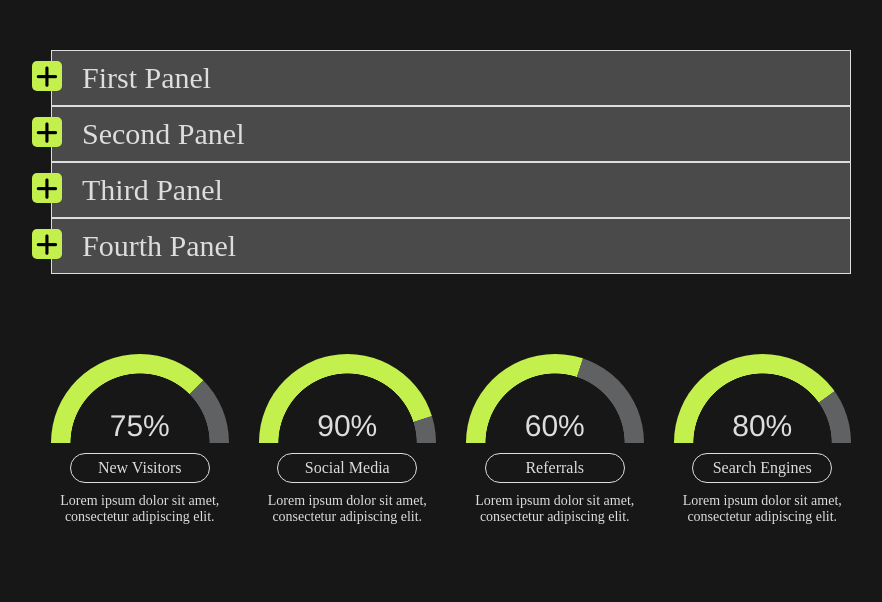
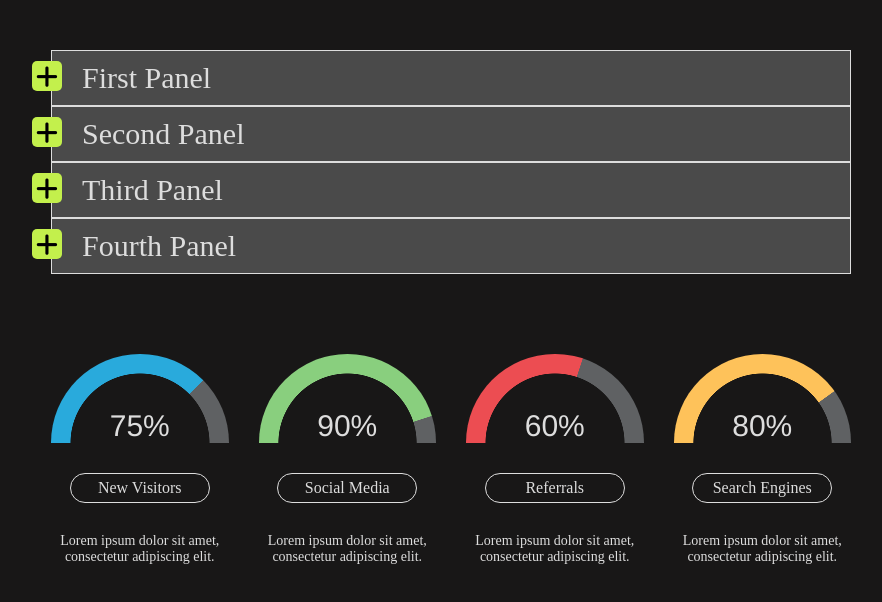
Before and after one commit to MarynaShavlak/step-jquery-accordion, a plain HTML site: page index.html in a window 1280 px wide. Shown: the whole page, without its empty margins (189-1071 px from the left). Drawn offline with nearby package versions, Linux system fonts and the light colour scheme.

Commit message:
add different colors

```diff
--- a/skillbar.js
+++ b/skillbar.js
@@ -1,30 +1,51 @@
-import { populateContainerWithData } from "./index.js";
+import { populateContainerWithData } from './index.js';
 
- const skillbarData = [
-  { percent: "75%", value: 75, title: "New Visitors", text: "Lorem ipsum dolor sit amet, consectetur adipiscing elit." },
-  { percent: "90%", value: 90, title: "Social Media", text: "Lorem ipsum dolor sit amet, consectetur adipiscing elit." },
-  { percent: "60%", value: 60, title: "Referrals", text: "Lorem ipsum dolor sit amet, consectetur adipiscing elit." },
-  { percent: "80%", value: 80, title: "Search Engines", text: "Lorem ipsum dolor sit amet, consectetur adipiscing elit." }
+const skillbarData = [
+  {
+    value: 75,
+    title: 'New Visitors',
+    text: 'Lorem ipsum dolor sit amet, consectetur adipiscing elit.',
+  },
+  {
+    value: 90,
+    title: 'Social Media',
+    text: 'Lorem ipsum dolor sit amet, consectetur adipiscing elit.',
+  },
+  {
+    value: 60,
+    title: 'Referrals',
+    text: 'Lorem ipsum dolor sit amet, consectetur adipiscing elit.',
+  },
+  {
+    value: 80,
+    title: 'Search Engines',
+    text: 'Lorem ipsum dolor sit amet, consectetur adipiscing elit.',
+  },
 ];
 
- function createSkillbarItem(data) {
-  const {percent, value, title, text} = data;
+function createSkillbarItem(data) {
+  const { value, title, text } = data;
+  const color = getColorBasedOnValue(value);
 
-    const li = $('<li class="skillbar__item" data-percent="' + percent + '"></li>');
-    const wrapEl = $('<div class="skillbar__wrap"></div>');
-    const skillbarEl = $('<div class="skillbar" data-value="' + value + '"></div>');
-    const percentEl = $('<div class="skillbar__percent"></div>');
-    const titleEl = $('<p class="skillbar__title">' + title + '</p>');
-    const textEl = $('<p class="skillbar__text">' + text + '</p>');
-
-    wrapEl.append(skillbarEl, percentEl);
-    li.append(wrapEl, titleEl, textEl);
-
+  const li = $(`
+          <li class="skillbar__item" data-percent="${value}%">
+            <div class="skillbar__wrap">
+              <div class="skillbar" data-value="${value}" style="--color: ${color};"></div>
+              <div class="skillbar__percent"></div>
+            </div>
+            <p class="skillbar__title">${title}</p>
+            <p class="skillbar__text">${text}</p>
+          </li>
+        `);
   return li;
 }
 
 export function populateSkillbar(containerSelector) {
-  populateContainerWithData(skillbarData, createSkillbarItem, containerSelector);
+  populateContainerWithData(
+    skillbarData,
+    createSkillbarItem,
+    containerSelector,
+  );
 
   $('.skillbar__item').each(function () {
     const skillbarItem = $(this);
@@ -49,7 +70,25 @@ function animateSkillbar(skillbar, value) {
       },
       complete: function () {
         skillbar.css('animation', '');
-      }
-    }
+      },
+    },
   );
 }
+
+function getColorBasedOnValue(value) {
+  let color;
+  switch (true) {
+    case value < 65:
+      color = '#ec4d52';
+      break;
+    case value >= 65 && value <= 75:
+      color = '#29aadc';
+      break;
+    case value > 75 && value < 85:
+      color = '#fec25a';
+      break;
+    default:
+      color = '#89cf7e';
+  }
+  return color;
+}
--- a/style.css
+++ b/style.css
@@ -38,11 +38,9 @@ img {
   border: 1px solid #ddd;
 }
 
-
 .accordion-title.active {
   color: #c3f04c;
 }
-
 
 .accordion-content {
   display: none;
@@ -54,11 +52,9 @@ img {
   padding-bottom: 20px;
 }
 
-
-
 .icon {
   position: absolute;
-  top:10px;
+  top: 10px;
   left: -20px;
   display: flex;
   justify-content: center;
@@ -66,20 +62,16 @@ img {
   background-color: #c3f04c;
   font-size: 25px;
   border: none;
-  width:30px;
-  height:30px;
+  width: 30px;
+  height: 30px;
   border-radius: 5px;
 }
-
 
 .skillbar__list {
   display: flex;
   gap: 30px;
   color: #ddd;
 }
-
-
-
 
 .skillbar__title {
   text-align: center;
@@ -88,8 +80,7 @@ img {
   padding: 5px 15px;
   border-radius: 25px;
   border: 1px solid #ddd;
- margin: 10px auto ;
-
+  margin: 30px auto;
 }
 
 .skillbar__text {
@@ -103,7 +94,6 @@ img {
   justify-content: center;
 }
 
-
 .skillbar {
   --percentage: 0;
   animation: progress 2s 0.5s forwards;
@@ -112,17 +102,20 @@ img {
   border-radius: 50% / 100% 100% 0 0;
   position: relative;
   overflow: hidden;
-
 }
 
 .skillbar::before {
-  content: "";
+  content: '';
   position: absolute;
   top: 0;
   left: 0;
   width: 100%;
   height: 100%;
-  background: conic-gradient(from 0.75turn at 50% 100%, #c3f04c calc(var(--percentage) * 1% / 2), rgb(95, 97, 99) calc(var(--percentage) * 1% / 2 + 0.1%));
+  background: conic-gradient(
+    from 0.75turn at 50% 100%,
+    var(--color) calc(var(--percentage) * 1% / 2),
+    rgb(95, 97, 99) calc(var(--percentage) * 1% / 2 + 0.1%)
+  );
   mask: radial-gradient(at 50% 100%, white 55%, transparent 55.5%);
   mask-mode: alpha;
   -webkit-mask: radial-gradient(at 50% 100%, #0000 55%, #000 55.5%);
```
Lines whose indentation alone changed are shown as unchanged.
